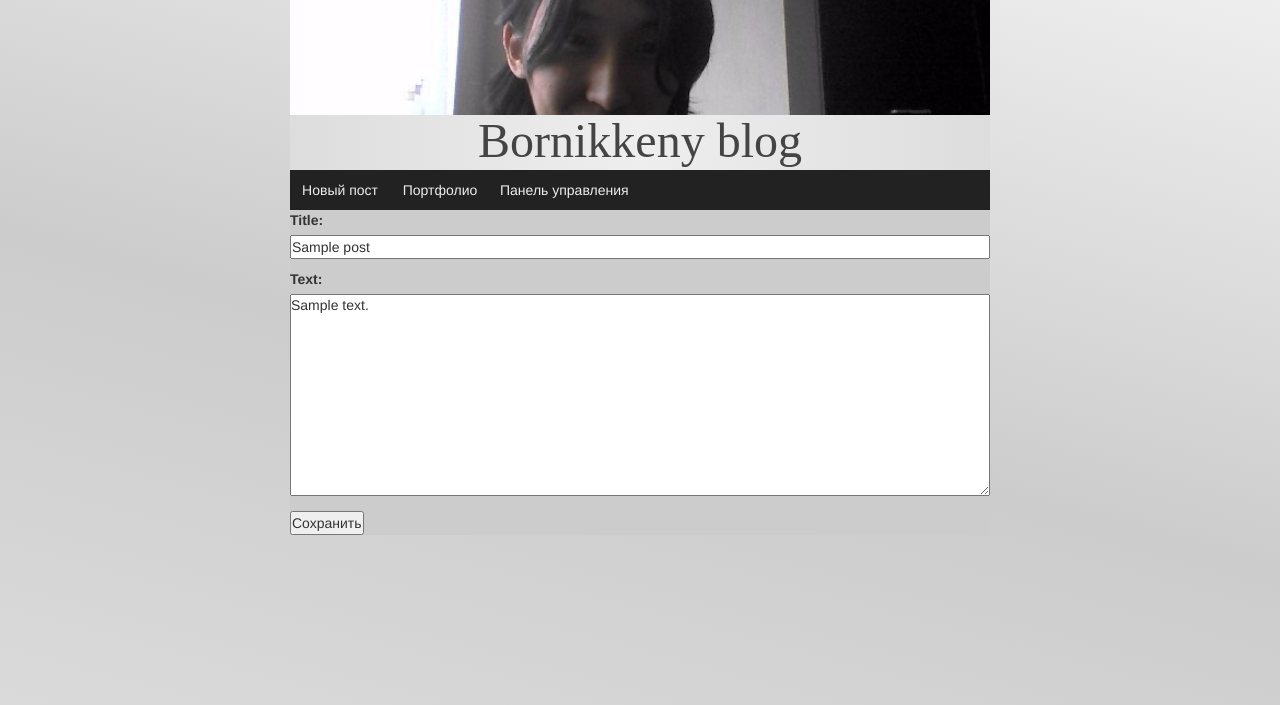
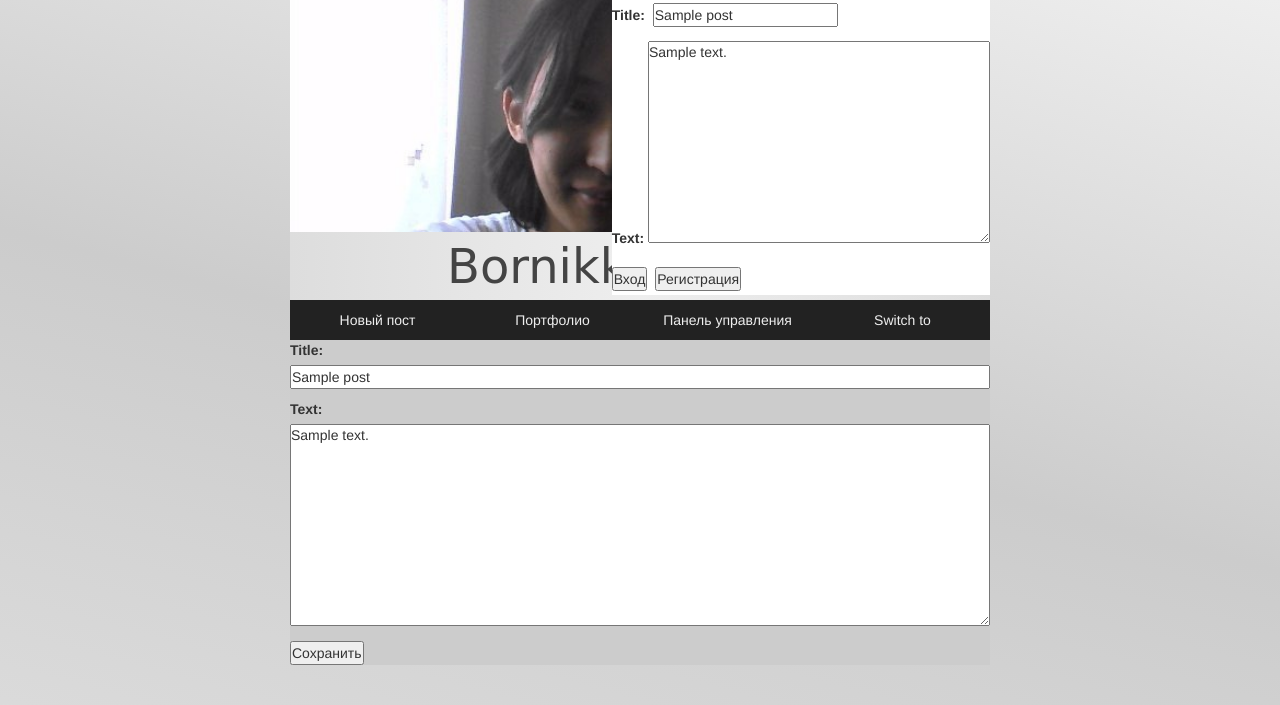
Before and after one commit to scriptBoris/blog, a Django app: page /post/1/edit/ in a window 1280 px wide. Shown: the top 705 px of the page. Run offline with Django 3.2, Linux system fonts and the light colour scheme; tables that the repository leaves empty hold one stand-in row (values such as "Sample post"); some libraries are stand-ins or nearby versions.

Commit message:
Added gool menu & form  Changes to be committed:  	modified:   blog/forms.py 	modified:   blog/models.py 	modified:   blog/static/css/blog.css 	modified:   blog/templates/blog/base.html 	modified:   blog/templates/blog/post_edit.html 	modified:   blog/templates/blog/post_list.html 	new file:   blog/templates/blog/user_register.html 	modified:   blog/urls.py 	modified:   blog/views.py

```diff
--- a/blog/forms.py
+++ b/blog/forms.py
@@ -1,8 +1,17 @@
 from django import forms
 from .models import Post
+from .models import User
 
 class PostForm(forms.ModelForm):
 
     class Meta:
         model = Post
         fields = ('title', 'text',)
+
+class UserBoxForm(forms.ModelForm):
+    #login = forms.CharField(label='Login', max_length=10)
+    #password = forms.CharField(label='Password', max_length=10)
+
+    class Meta:
+        model = User
+        fields = ('name', 'password',)
--- a/blog/models.py
+++ b/blog/models.py
@@ -1,5 +1,6 @@
-from django.db import models
-from django.utils import timezone
+from django.db                  import models
+from django.utils               import timezone
+
 # Create your models here.
 class Post(models.Model):
     author = models.ForeignKey('auth.User')
@@ -19,3 +20,17 @@ class Post(models.Model):
 
     def delete(self):
         return
+
+class User(models.Model):
+    name     = models.CharField(max_length=10)
+    password = models.CharField(max_length=10)
+    bio  = models.TextField(max_length=500, blank=True)
+    location = models.CharField(max_length=30, blank=True)
+    birth_date = models.DateField(null=True, blank=True)
+
+    def create_user_profile(sender, instance, created, **kwargs):
+        if created:
+            Profile.objects.create(user=instance)
+
+    def save_user_profile(sender, instance, **kwargs):
+        instance.profile.save()
--- a/blog/static/css/blog.css
+++ b/blog/static/css/blog.css
@@ -17,88 +17,82 @@ body {
    margin: auto;
 }
 #logo{
+   position: relative;
    float:left;
-   height: 170px;
+   height: 300px;
    width: 100%;
    background-image: url(boris03.jpg);
    background-position: center;
    background-size: 700px;
 }
-#logo h1{
-   position: relative;
-   margin: 0;
-   padding: 0;
-   font-family: 'Lobster', cursive;
-}
 #logo a{
+   display: block;
+   position:relative;
    float: left;
-   display: block;
-   position: relative;
-   top:115px;
+   top: 232px;
    width: 100%;
-   height: 55px;
+   text-align: center;
    background: linear-gradient(90deg, #ddd, #eee, #ddd);
-   text-decoration: none;
-   text-align: center;
    color: #444;
    font-size: 36pt;
    text-decoration: none;
-   font-family: 'Forte';
+   font-family: 'Lobster', cursive;
 }
-
 #logo a:hover {
    background: linear-gradient(90deg, #eee, #ddd, #eee);
    color: #000;
 }
+#userBox{
+   position:relative;
+   float: right;
+   top: -70px;
+   background-color: #fff;
+}
+#userBox input{
+   margin:4px;
+}
+
 #menu{
+   display: block;
+   position: relative;
    float:left;
    height: 40px;
-   width:100%;
-}
-.navigation{
-   display: block;
-   float:left;
-   position: relative;
    width:100%;
    background-color: #222;
    z-index: 200;
 }
-.navigation li {
+#menu li {
    display: block;
+   position: relative;
    float: left;
-   position: relative;
-   background-color: #222;
-   color: #eee;
+   list-style: none;
+   overflow: hidden;
+   width: 25%;
 }
-.navigation li:hover {
-  background: #444;
-}
-.navigation li a {
+#menu li a {
    display: block;
-   min-width:100px;
    padding: 10px;
    color: #eee;
    text-decoration:none;
    text-align:center;
 }
-.navigation ul {
-  display: none;
-  position: absolute;
-  list-style: none;
-  overflow: hidden;
+#menu a:hover{
+   background-color: #444;
 }
-.navigation ul li {
-  float: none;
+#menu ul{
+   display: none;
 }
-
-.navigation li:hover > ul {
+#menu ul li {
+   display: block;
+   position: relative;
+   float:none;
+   background-color: #222;
+   color: #eee;
+   width: inherit;
+}
+#menu li:hover > ul {
   display: block;
 }
-.navigation li li a:hover {
-   background-color: #444;
-   color: #aaa;
-}
-
 #content{
    display: block;
    float:left;
--- a/blog/templates/blog/base.html
+++ b/blog/templates/blog/base.html
@@ -11,15 +11,24 @@
    <div id="site">
       <div id="head">
          <div id="logo">
-            <h1><a href="/">Bornikkeny blog</a></h1>
+            <a href="/">Bornikkeny blog</a>
+            {% if User.name == note %}
+            <div id="userBox">
+               <form method="POST">
+                  {% csrf_token %}
+                  {{ form.as_p }}
+                  <button type="submit" class="btnSave">Вход</button>
+                  <input class="bottomUserBox" type="button" name="confirm" value="Регистрация">
+               </form>
+            </div>
+            {% endif %}
          </div>
          <div id="menu">
-            <ul class="navigation">
             <li><a href="{% url 'post_new' %}">Новый пост</a></li>
             <li><a href="#">Портфолио</a>
                <ul>
                   <li><a href="#">2016</a></li>
-                     <li><a href="#">2017</a></li>
+                  <li><a href="#">2016</a></li>
                </ul>
             </li>
             <li><a href="/admin">Панель управления</a>
@@ -29,10 +38,14 @@
                   <li><a href="https://www.pythonanywhere.com/user/scriptBoris/files/home/scriptBoris">Files</a></li>
                </ul>
             </li>
+            <li><a href="#">Switch to</a>
+               <ul>
+                  <li><a href="http://scriptboris.pythonanywhere.com/">pythonanywhere</a></li>
+                  <li><a href="http://localhost:8000/">local machine</a></li>
                </ul>
+            </li>
          </div>
       </div>
-
       <div id="content">
          {% block content %}
          {% endblock %}
--- a/blog/templates/blog/post_edit.html
+++ b/blog/templates/blog/post_edit.html
@@ -1,7 +1,8 @@
 {% extends 'blog/base.html'  %}
 
 {% block content %}
-<form method="POST" class="post-form">{% csrf_token %}
+<form method="POST" class="post-form">
+   {% csrf_token %}
    {{ form.as_p }}
    <button type="submit" class="btnSave">Сохранить</button>
 </form>
--- a/blog/templates/blog/post_list.html
+++ b/blog/templates/blog/post_list.html
@@ -1,4 +1,5 @@
 {% extends 'blog/base.html' %}
+
 
 {% block content %}
    {% for post in posts %}
--- a/blog/urls.py
+++ b/blog/urls.py
@@ -2,9 +2,10 @@ from django.conf.urls import url
 from . import views
 
 urlpatterns = [
-    url(r'^$',                            views.post_list,   name='post_list'),
-    url(r'^post/(?P<pk>[0-9]+)/$',        views.post_detail, name='post_detail'),
-    url(r'^post/new/$',                   views.post_new,    name='post_new'),
-    url(r'^post/(?P<pk>[0-9]+)/edit/$',   views.post_edit,   name='post_edit'),
-    url(r'^post/(?P<pk>[0-9]+)/delete/$', views.post_delete, name='post_delete'),
+    url(r'^$',                            views.post_list,     name='post_list'),
+    url(r'^post/(?P<pk>[0-9]+)/$',        views.post_detail,   name='post_detail'),
+    url(r'^post/new/$',                   views.post_new,      name='post_new'),
+    url(r'^post/(?P<pk>[0-9]+)/edit/$',   views.post_edit,     name='post_edit'),
+    url(r'^post/(?P<pk>[0-9]+)/delete/$', views.post_delete,   name='post_delete'),
+    url(r'^register/$',                   views.user_register, name='user_register'),
 ]
--- a/blog/views.py
+++ b/blog/views.py
@@ -1,11 +1,31 @@
+from django.http      import HttpResponse
+from django.template  import RequestContext, loader
 from django.shortcuts import render, get_object_or_404, redirect
 from django.utils     import timezone
 from .models          import Post
 from .forms           import PostForm
+from .forms           import UserBoxForm
+
+def reg_box(request):
+    if request.method=='POST':
+        f = UserBoxForm(request.POST)
+        if f.is_valid():
+            f = form.save(commit=False)
+            f.login = request.login
+            f.password = request.password
+            f.save()
+    else:
+        form = UserBoxForm(instance=post)
+    return render(request, {'form': form} )
+
 
 def post_list(request):
     posts = Post.objects.filter(published_date__lte=timezone.now()).order_by('published_date')
-    return render(request, 'blog/post_list.html', {'posts': posts} )
+    #reg_box(request)
+    form = UserBoxForm()
+    #render(request,'blog/base.html',{'form': form} )
+    return render(request, 'blog/post_list.html', {'posts': posts, 'form':form} )
+
 
 def post_detail(request, pk):
     post = get_object_or_404(Post, pk=pk)
@@ -43,5 +63,5 @@ def post_delete(request, pk):
     Post.objects.filter(pk=pk).delete()
     return redirect('post_list')
 
-def post_up(request):
+def user_register(request):
     return
```
Also changed, not shown: blog/templates/blog/user_register.html (added). Lines whose indentation alone changed are shown as unchanged.
